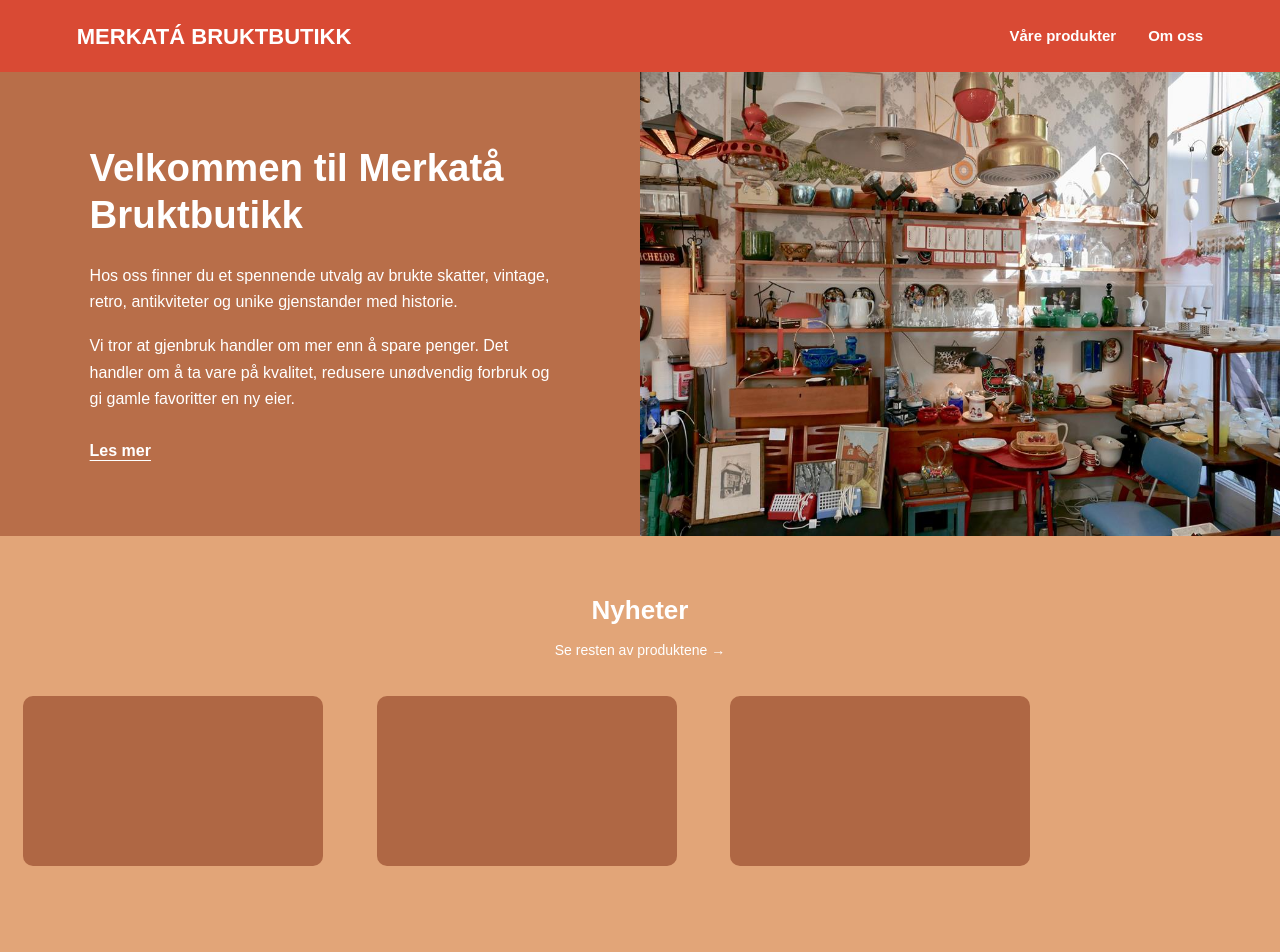
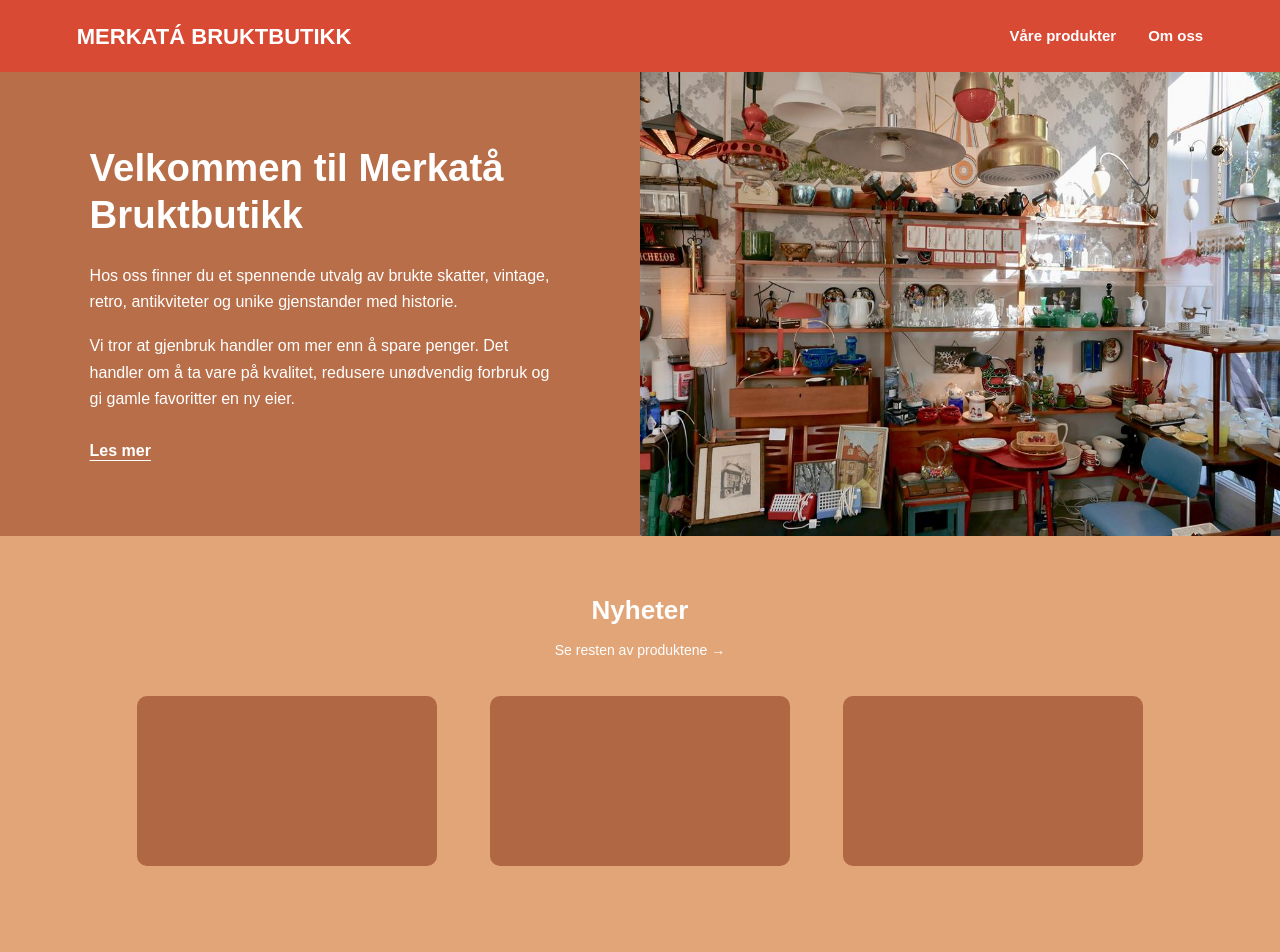
Before and after one commit to JosefBurkan/Merkata_Brukt_Butikk, a Next.js app: page / in a window 1280 px wide. Shown: the top 952 px of the page. Built offline with nearby package versions, Linux system fonts and the light colour scheme.

Commit message:
La til en liten fiks, hjemmeskjermen er mye bedre nå

```diff
--- a/app/page.tsx
+++ b/app/page.tsx
@@ -35,7 +35,7 @@ export default function Home() {
 
         <Link href="/categories">Se resten av produktene →</Link>
 
-        <div className="product-list grid grid-cols-1 lg:grid-cols-3 gap-40 justify-items-center">
+        <div className="product-list grid grid-cols-1 lg:grid-cols-3 gap-40 justify-items-center mx-auto">
           <div className="product-card"></div>
           <div className="product-card"></div>
           <div className="product-card"></div>
```
